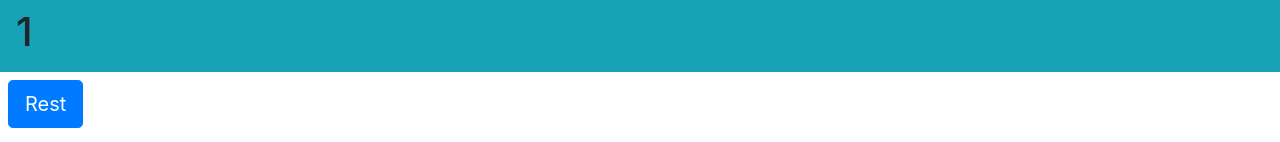
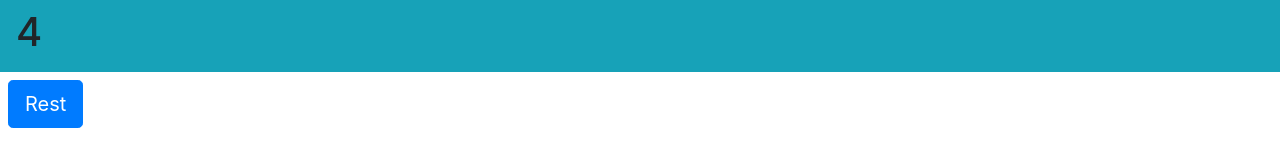
Before and after one commit to waqar-ahmed51/React-Counter-App, a React (Create React App) app in the folder counter-app/: page / in a window 1280 px wide. Shown: the top 142 px of the page. Built offline with nearby package versions, Linux system fonts and the light colour scheme.

Commit message:
NavBar Counter Added

```diff
--- a/counter-app/src/App.js
+++ b/counter-app/src/App.js
@@ -37,7 +37,7 @@ state = {
   render() {
     return (
       <div>
-      <Navbar/>
+      <Navbar totalCounters={this.state.counters.length}/>
       <Counters
         counters={this.state.counters}
         onReset={this.handleReset}
--- a/counter-app/src/components/Navbar.jsx
+++ b/counter-app/src/components/Navbar.jsx
@@ -6,7 +6,7 @@ class Navbar extends Component {
     return (
       <div>
         <nav className="navbar bg-info">
-          <h1>1</h1>
+          <h1>{this.props.totalCounters}</h1>
         </nav>
       </div>
     );
```
